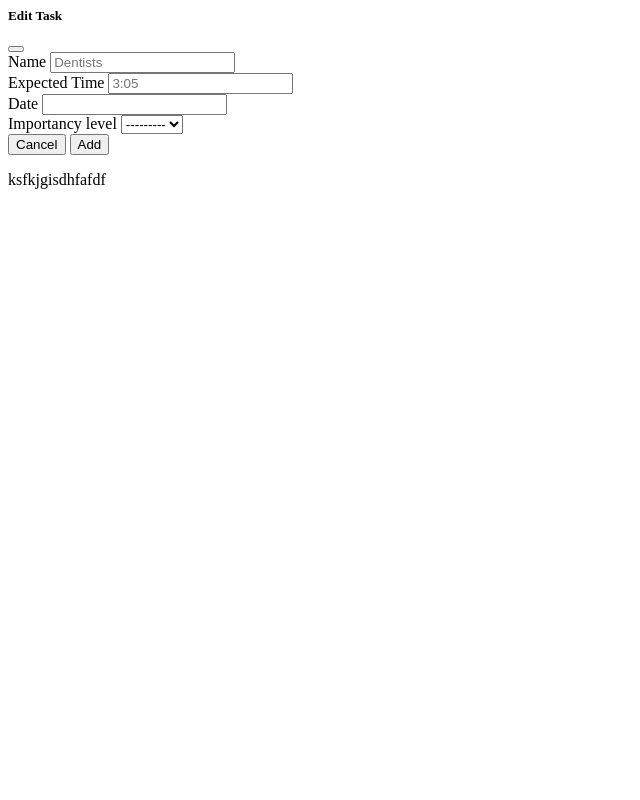
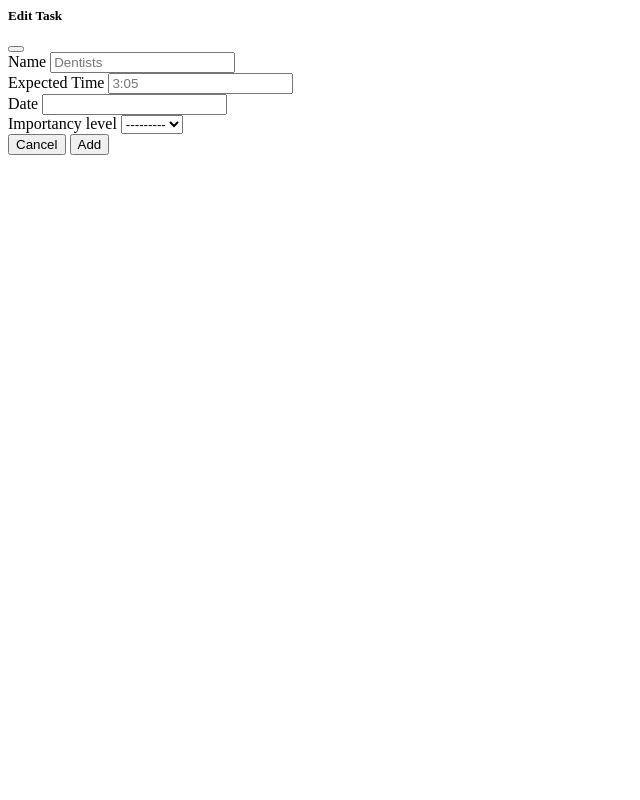
Before and after one commit to KirilVoigtlaender/Scheduler, a Django app: page /task/add in a window 1280 px wide. Shown: the whole page, without its empty margins (0-640 px from the left). Run offline with Django 4.2, Linux system fonts and the light colour scheme; some libraries are stand-ins or nearby versions.

Commit message:
Stopped being stupid for ping mei

```diff
--- a/scheduler/playground/templates/task_form.html
+++ b/scheduler/playground/templates/task_form.html
@@ -39,4 +39,3 @@
   </div>
 </form>
 {% endwith %}
-ksfkjgisdhfafdf
```
